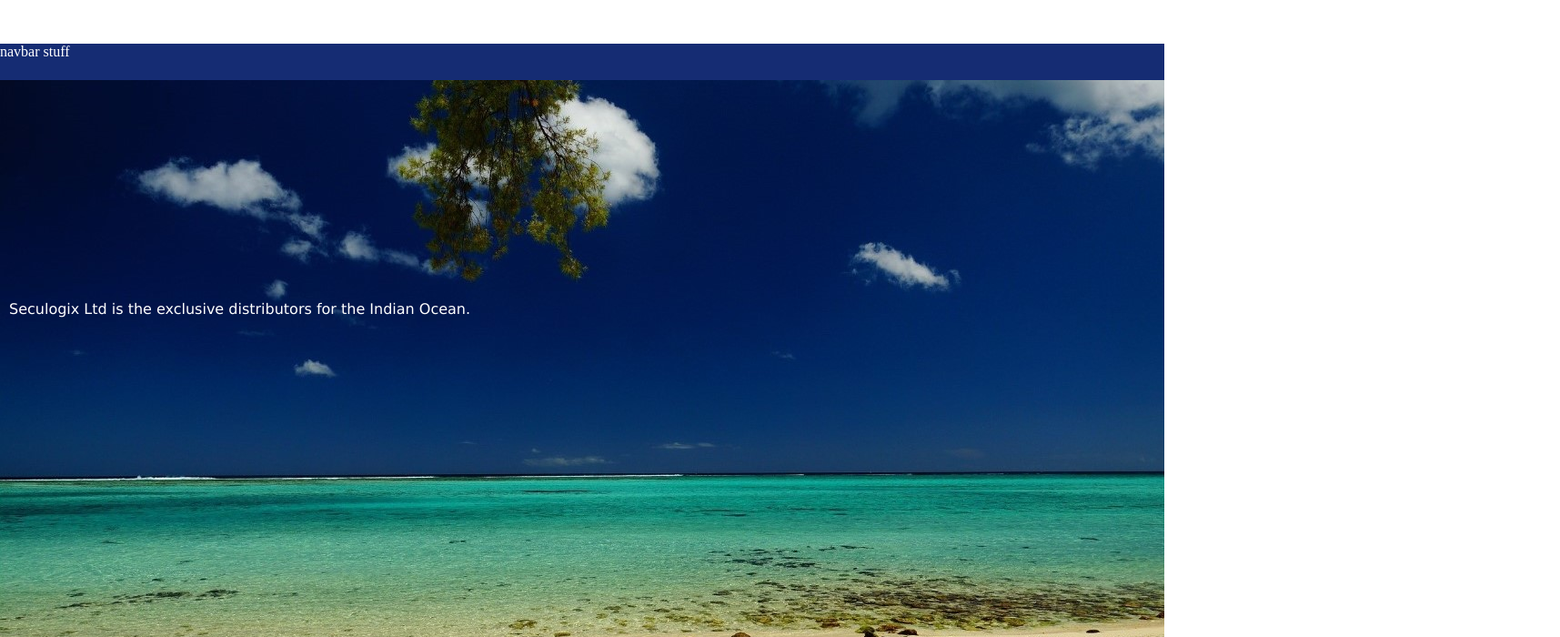
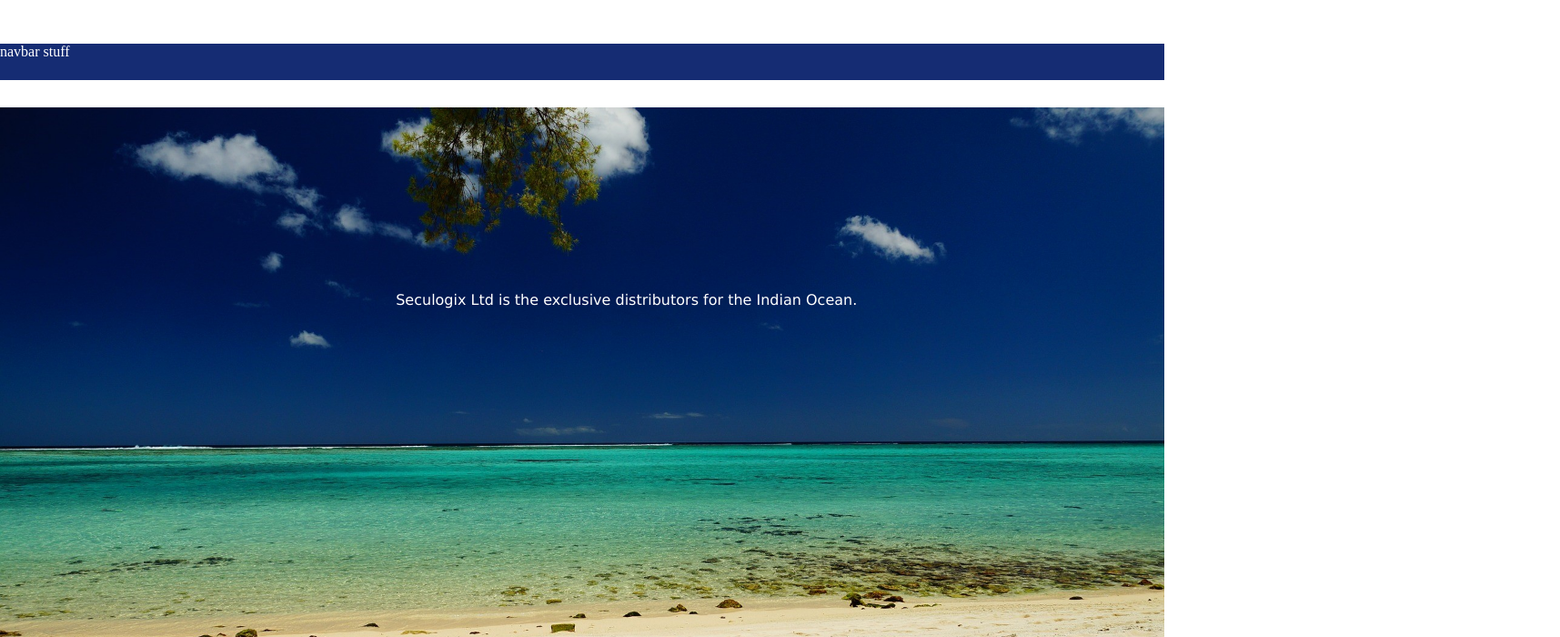
Before and after one commit to tony2tones/seculogixltd, an Angular app: page / in a window 1280 px wide. Shown: the top 700 px of the page at 91% size, 1715 px wide, since content can reach past the window. Built offline with nearby package versions, Linux system fonts and the light colour scheme.

Commit message:
still working on copy placement

```diff
--- a/src/app/components/content/content.component.css
+++ b/src/app/components/content/content.component.css
@@ -4,29 +4,33 @@
     background-image: url("http://seculogix-ltd.com/wp-content/uploads/2017/05/blue-2105706_1920.jpg");
 } */
 
+.container {
+    margin-top: 30px;
+}
+
 img {
     min-width: 100%;
-    max-height: 100vh;
+    max-height: 100%;
     height: auto;
 }
+
 .caption {
-    color:white;
+    color: white;
     font-family: Verdana, Geneva, Tahoma, sans-serif;
 }
 
 .image {
-    background: url('../../../assets/indianocean2.jpg');
-    width:100%;
-    height: 100vh;
-
-}
-.caption {
-    padding: 10px;
-    position:absolute;
-    text-align: center;
-    top: 40%;
+    background: url('../../../assets/indianocean.jpg') no-repeat center fixed;
+    background-size: cover;
+    height: 90vh;
 }
 
+.caption {
+    position: relative;
+    margin: auto;
+    top: 28%;
+    left: 34%;
+}
 
 @media only screen and (min-width: 768px) {
     /* tablets and desktop */
@@ -40,21 +44,18 @@ img {
         height: auto;
     }
     .caption {
-        color:white;
+        color: white;
         font-family: Verdana, Geneva, Tahoma, sans-serif;
     }
-
     .image {
         background: url('../../../assets/indianoceanMobile.png') fixed no-repeat;
-        width:100%;
+        width: 100%;
         min-height: 700px;
-
     }
     .caption {
         padding: 10px;
         text-align: center;
         top: 40%;
-
     }
 }
 
@@ -66,20 +67,18 @@ img {
         height: auto;
     }
     .caption {
-        color:white;
+        color: white;
         font-family: Verdana, Geneva, Tahoma, sans-serif;
     }
-
     .image {
         background: url('../../../assets/indianOceanbgMobi.png') no-repeat;
-        width:100%;
+        width: 100%;
         min-height: 700px;
     }
     .caption {
         padding: 10px;
-        position:absolute;
+        position: absolute;
         text-align: center;
         top: 53%;
-
     }
 }
```
Also changed, not shown: src/assets/indianocean2.jpg.
